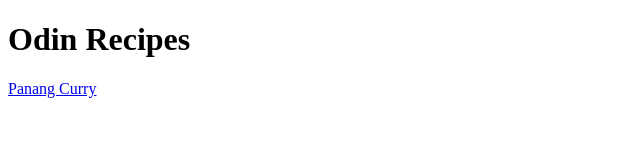
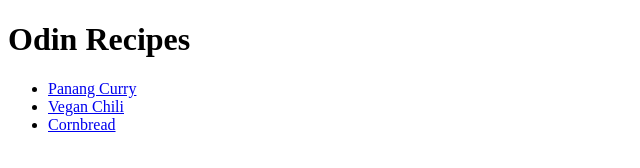
Before and after one commit to jtchap27/odin-recipes, a plain HTML site: page index.html in a window 1280 px wide. Shown: the whole page, without its empty margins (0-640 px from the left). Drawn offline with Linux system fonts and the light colour scheme.

Commit message:
Add jpg files

```diff
--- a/index.html
+++ b/index.html
@@ -9,7 +9,11 @@
 
 <body>
   <h1>Odin Recipes</h1>
-  <p><a href="./recipes/curry.html">Panang Curry</a></p>
+    <ul>
+      <li><a href="./recipes/curry.html">Panang Curry</a></li>
+      <li><a href="./recipes/chili.html">Vegan Chili</a></li>
+      <li><a href="./recipes/corn_bread.html">Cornbread</a></li>
+    </ul>
 </body>
 
 </html>
```
Also changed, not shown: img/chili.jpg (added), img/cornbread.jpg (added).
